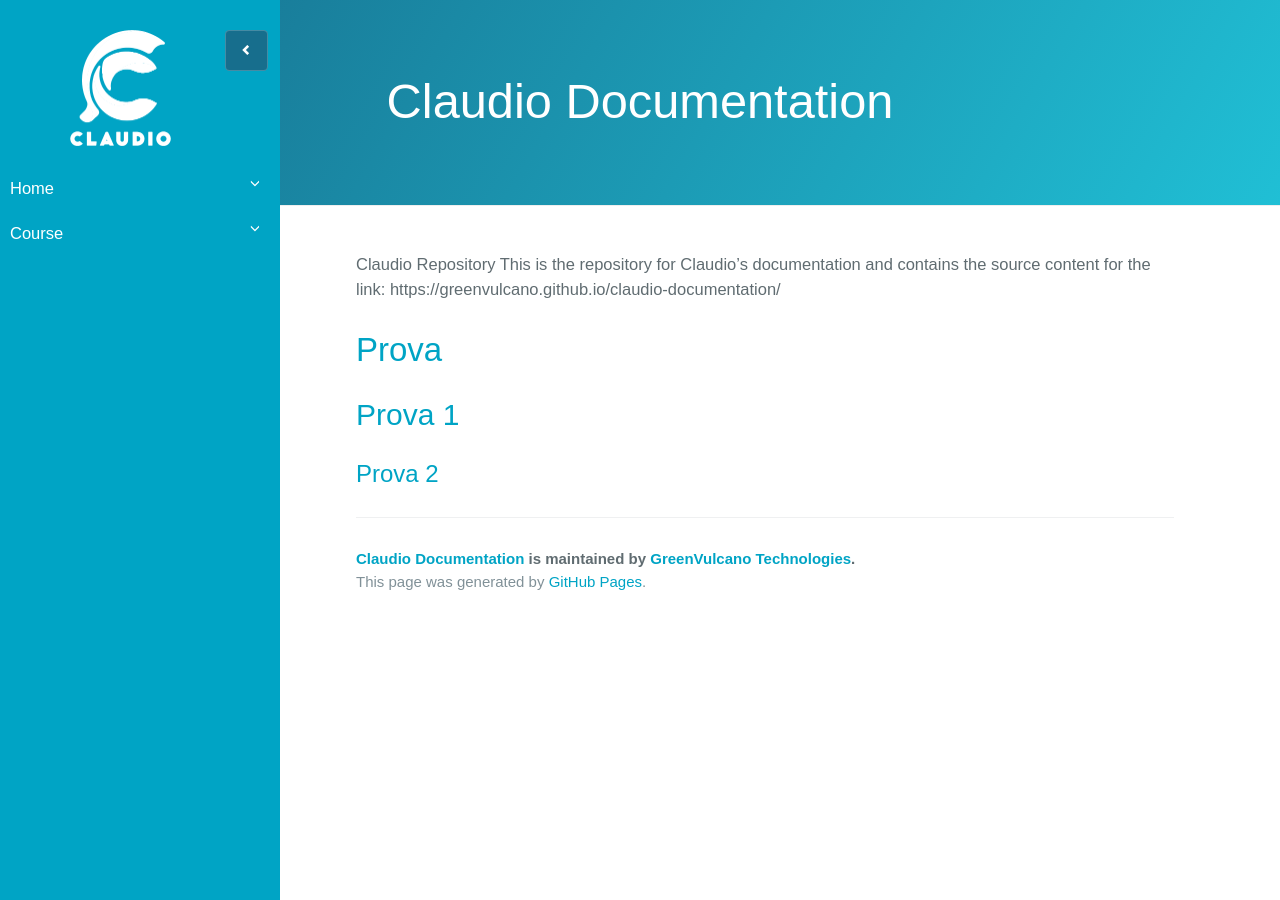
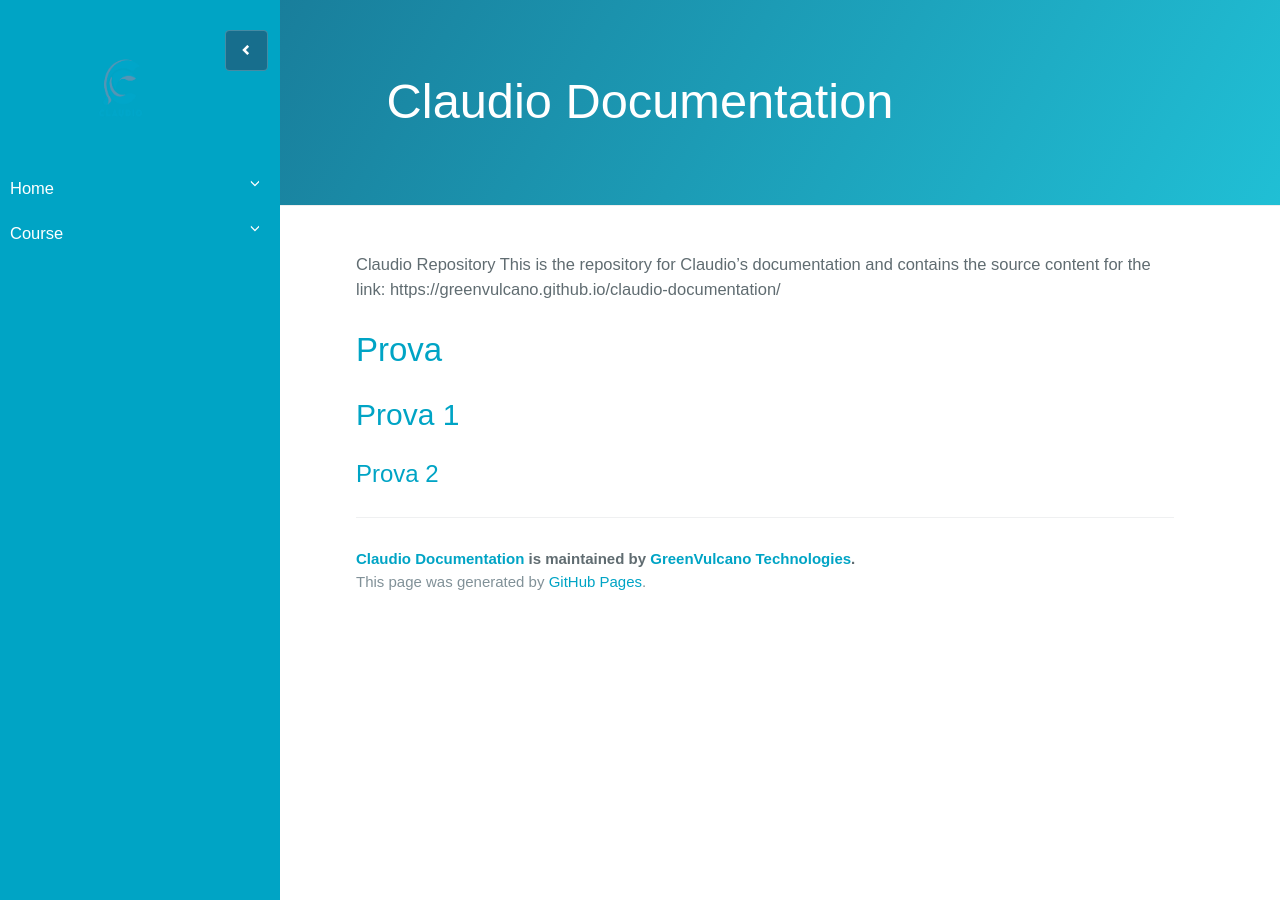
Before and after one commit to dianamw/Claudio-Beta, a Jekyll site: the page built from README.md, in a window 1280 px wide. Built offline with Jekyll 4.4.1, drawn with Linux system fonts in a browser that asks for light colours; our own code applies the rules of GitHub Pages for plain Markdown files; the repository's description, which GitHub fills in, is left out.

Commit message:
Update _config.yml

```diff
--- a/_config.yml
+++ b/_config.yml
@@ -10,7 +10,7 @@ collections:
     output: true
 theme: jekyll-theme-cayman
 images: /assets/images
-logo: /assets/images/claudio_logo.png
+logo: /assets/images/Claudio_logo_blu_chiaro.png
 permalink: pretty
 owner_url:
   url: http://www.greenvulcanotechnologies.com/claudio/
```
